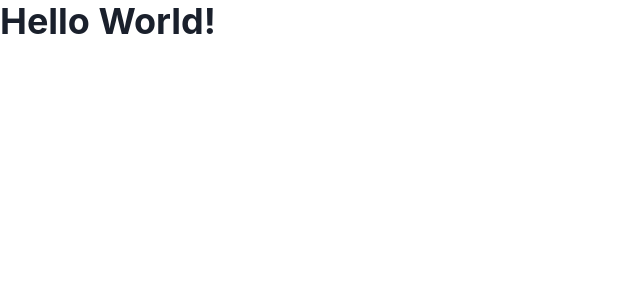
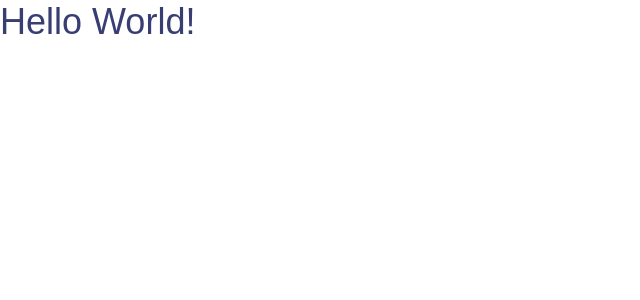
Before and after one commit to patrickAbarbosa/web-singin-ts, a Next.js app: page / in a window 1280 px wide. Shown: the top 300 px of the page, without its empty margins (0-640 px from the left). Built offline with nearby package versions, Linux system fonts and the light colour scheme.

Commit message:
✨ Create AppTheme styles

```diff
--- a/src/pages/_app.tsx
+++ b/src/pages/_app.tsx
@@ -2,9 +2,11 @@ import React from 'react'
 import { ChakraProvider } from '@chakra-ui/react'
 import { AppProps } from 'next/dist/next-server/lib/router/router'
 
+import appTheme from 'src/styles/theme'
+
 const App: React.FC<AppProps> = ({ Component, pageProps }) => {
   return (
-    <ChakraProvider>
+    <ChakraProvider theme={appTheme}>
       <Component {...pageProps} />
     </ChakraProvider>
   )
--- a/src/pages/index.tsx
+++ b/src/pages/index.tsx
@@ -1,8 +1,9 @@
 import React from 'react'
-import { Heading } from '@chakra-ui/react'
+
+import { AppHeading } from 'src/modules/Common/components/AppHeading'
 
 const Home: React.FC = () => {
-  return <Heading>Hello World!</Heading>
+  return <AppHeading>Hello World!</AppHeading>
 }
 
 export default Home
--- /dev/null
+++ b/src/styles/global.css
@@ -0,0 +1,5 @@
+@import url('https://fonts.googleapis.com/css2?family=Montserrat:wght@400;600;700&display=swap');
+
+html {
+  background-color:  #E5E5E5;
+}
--- /dev/null
+++ b/src/styles/theme.ts
@@ -0,0 +1,47 @@
+import { theme } from '@chakra-ui/react'
+
+const appTheme = {
+  ...theme,
+  fonts: {
+    ...theme.fonts,
+    body: "'Montserrat', sans-serif",
+    heading: "'Montserrat', sans-serif",
+    mono: 'Menlo, monospace',
+  },
+  fontWeights: {
+    ...theme.fontWeights,
+    normal: 400,
+    semibold: 600,
+    bold: 700,
+  },
+  components: {
+    ...theme.components,
+    Heading: {
+      ...theme.components.Heading,
+      baseStyle: {
+        ...theme.components.Heading.baseStyle,
+        fontWeight: 400,
+      },
+    },
+  },
+  colors: {
+    ...theme.colors,
+    neutral: {
+      50: '#E5E5E5',
+      100: '#9FABBC',
+      300: '#989FDB',
+      600: '#383E71',
+    },
+  },
+  ...theme.sizes,
+  7: '1.75rem',
+  9: '2.25rem',
+  11: '2.75rem',
+  13: '3.25rem',
+  18: '4.5rem',
+  27: '6.75rem',
+  35: '8.75rem',
+  container: '1140px',
+}
+
+export default appTheme
```
